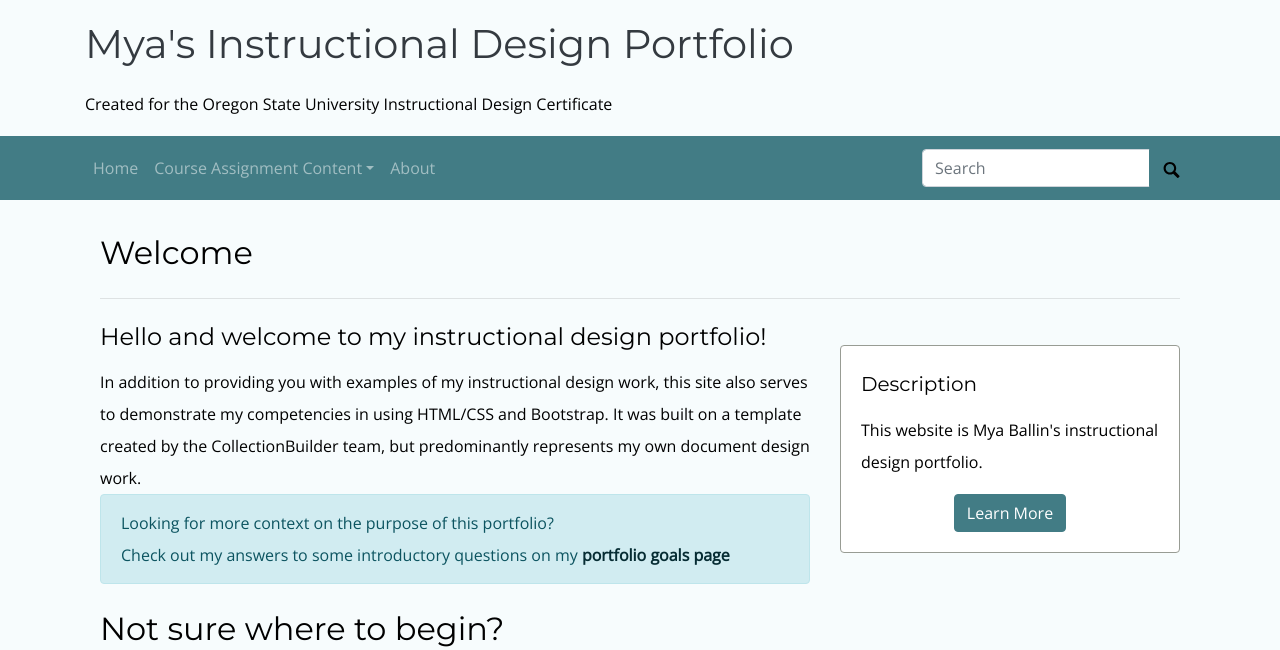
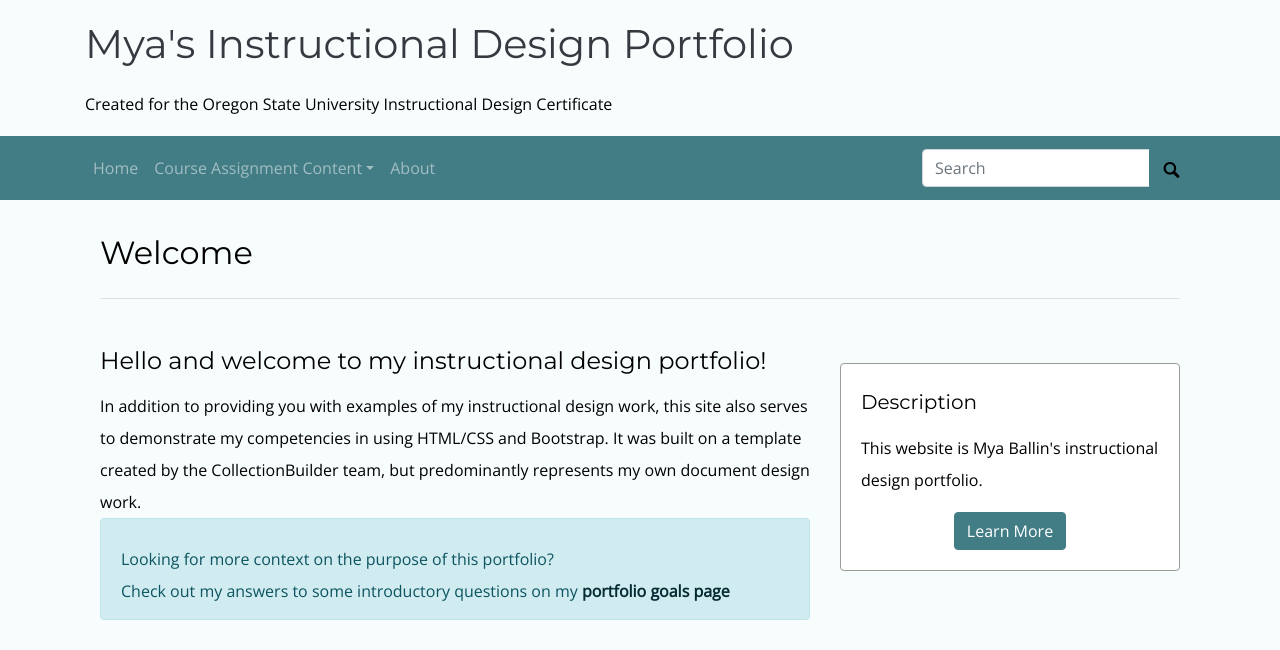
Before and after one commit to mxballin/instructional-design, a Jekyll site: the page built from index.md, in a window 1280 px wide. Shown: the top 650 px of the page. Built offline with Jekyll 4.4.1, drawn with Linux system fonts in a browser that asks for light colours; some web fonts are replaced.

Commit message:
Update home-infographic.html
Trying to add padding

```diff
--- a/_layouts/home-infographic.html
+++ b/_layouts/home-infographic.html
@@ -7,10 +7,10 @@ layout: page
   <h2> Welcome </h2>
   <hr>
   <div class="row">
-     <div class="col-md-8 my-auto">
+     <div class="col-md-8 my-auto pt-4">
            <h4> Hello and welcome to my instructional design portfolio!</h4>
            In addition to providing you with examples of my instructional design work, this site also serves to demonstrate my competencies in using HTML/CSS and Bootstrap. It was built on a template created by the CollectionBuilder team, but predominantly represents my own document design work.
-           <div class="alert alert-info" role="alert">
+           <div class="alert alert-info pt-4" role="alert">
              Looking for more context on the purpose of this portfolio? <br> Check out my answers to some introductory questions on my <a href="https://instructional-design.mxballin.com/week7.html" class="alert-link">portfolio goals page</a>
             </div>
     </div>
```
